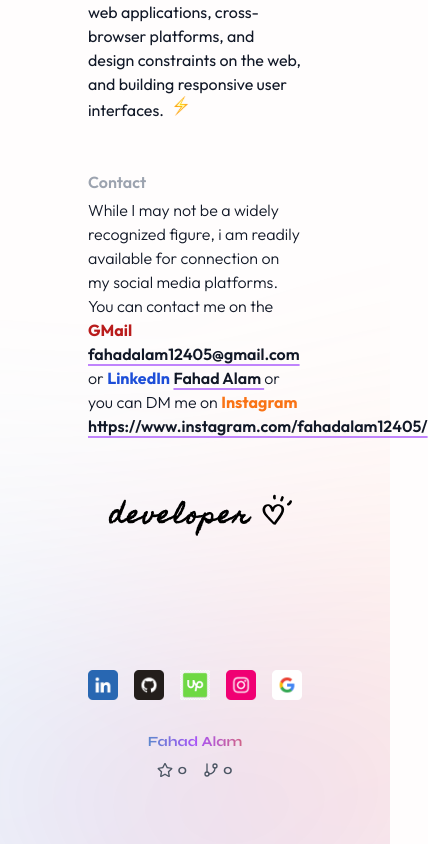
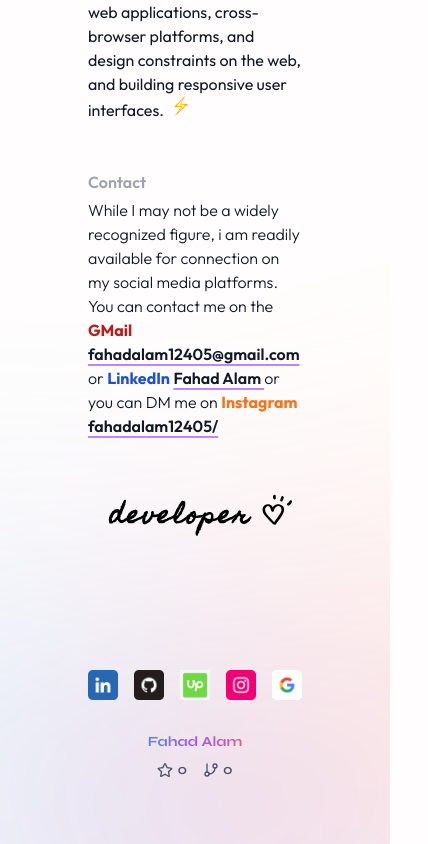
Before and after one commit to Fahad12405/fahadalamportfolio, a Next.js app: page /about in a window 390 px wide. Shown: the part 980-1824 px from the top of the page, 428 px wide, since content can reach past the window. Built offline with nearby package versions, Linux system fonts and the light colour scheme; no server answers.

Commit message:
fix responsive of about

```diff
--- a/pages/about.jsx
+++ b/pages/about.jsx
@@ -148,7 +148,7 @@ export default function About() {
                 className=" font-semibold underline underline-offset-4 decoration-2 decoration-purple-400 dark:hover:text-purple-400 hover:text-purple-700 cursor-pointer select "
               >
                 {" "}
-                https://www.instagram.com/fahadalam12405/{" "}
+                fahadalam12405/{" "}
               </a>{" "}
             </p>
           </div>
```
